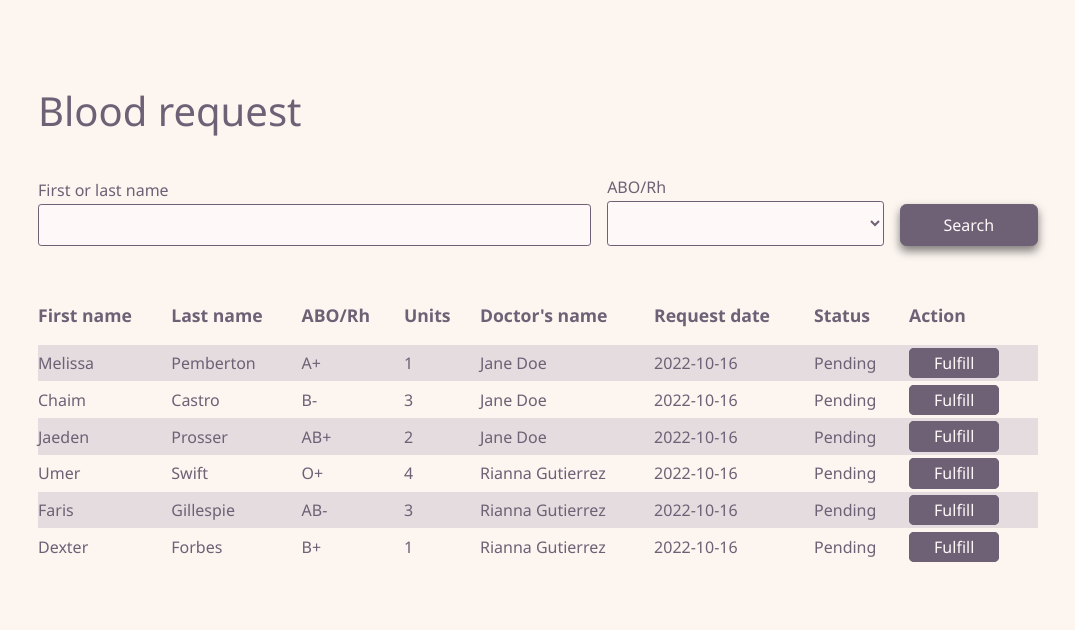
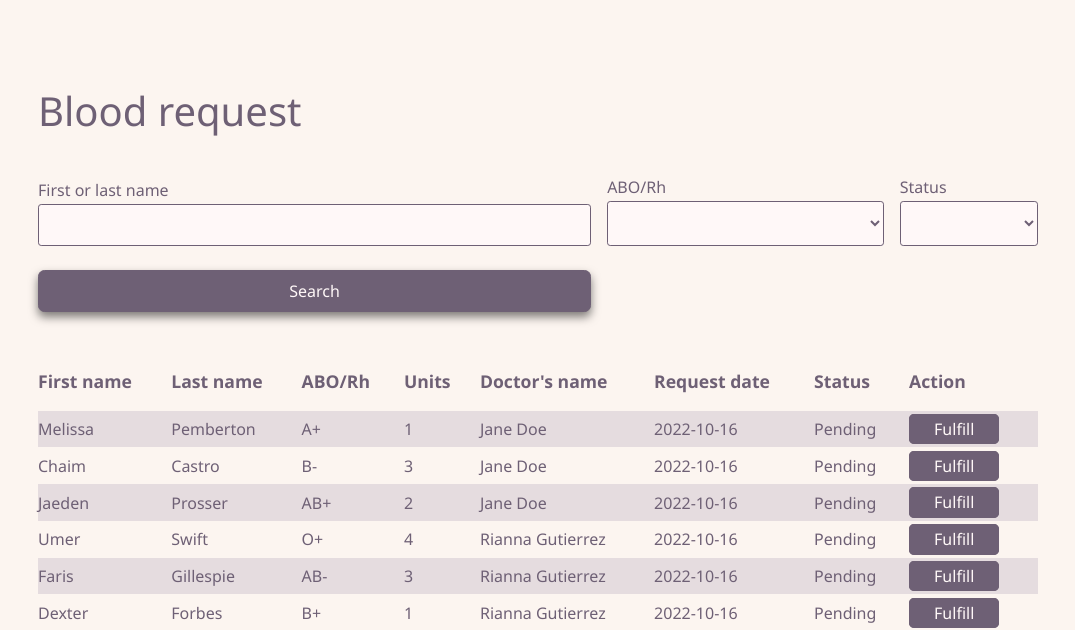
Before and after one commit to claucia/cs50x-final-project, a Flask app: page /blood-requests in a window 1280 px wide. Shown: the part 131-761 px from the top of the page, without its empty margins (102-1177 px from the left). Run offline with Flask 2, Linux system fonts and the light colour scheme; a user stored in the database is signed in; data comes from the database, SQL or seed files in the repository; parts of the project's set-up code (start-up, migrations or seed data) failed here and were passed over; some libraries are stand-ins or nearby versions.

Commit message:
Add support for status filtering

```diff
--- a/app/forms.py
+++ b/app/forms.py
@@ -2,11 +2,13 @@ from unicodedata import numeric
 from numpy import number
 from sqlalchemy import DateTime
 from wtforms import Form, StringField, PasswordField, SelectField, SubmitField, validators, IntegerField
-from app.models import BloodType, Role
+from app.models import BloodRequestStatus, BloodType, Role
 
+# Array of choiced with 1) internal value and 2) value displayed to the user
 user_role_choices = [(Role.ADMIN, 'Administrator'),
                      (Role.PHYSICIAN, 'Physician')]
 
+# Array of choiced with 1) internal value and 2) value displayed to the user
 blood_type_choices = [(BloodType.A_POSITIVE, BloodType.A_POSITIVE),
                       (BloodType.A_NEGATIVE, BloodType.A_NEGATIVE),
                       (BloodType.B_POSITIVE, BloodType.B_POSITIVE),
@@ -16,6 +18,10 @@ blood_type_choices = [(BloodType.A_POSITIVE, BloodType.A_POSITIVE),
                       (BloodType.O_POSITIVE, BloodType.O_POSITIVE),
                       (BloodType.O_NEGATIVE, BloodType.O_NEGATIVE)]
 
+# Array of choiced with 1) internal value and 2) value displayed to the user
+status_choices = [(BloodRequestStatus.PENDING, BloodRequestStatus.PENDING),
+                  (BloodRequestStatus.APPROVED, BloodRequestStatus.APPROVED),
+                  (BloodRequestStatus.REJECTED, BloodRequestStatus.REJECTED)]
 
 def choices_with_empty_option(choices):
     new_choices = choices[:]
@@ -154,6 +160,8 @@ class SearchBloodRequestForm(Form):
     name = StringField('First or last name')
     abo_rh = SelectField(
         'ABO/Rh', choices=choices_with_empty_option(blood_type_choices))
+    status = SelectField(
+        'Status', choices=choices_with_empty_option(status_choices))
 
 
 class FulfillBloodRequestForm(Form):
--- a/app/routes/blood_request.py
+++ b/app/routes/blood_request.py
@@ -24,17 +24,22 @@ def list_blood_requests():
 
     name_criteria = form.name.data
     abo_rh_criteria = form.abo_rh.data
+    status_criteria = form.status.data
 
-    if(name_criteria):
+    if (name_criteria):
         name_filter = or_(
             BloodRequest.patient_first_name.ilike(f'%{name_criteria}%'),
             BloodRequest.patient_last_name.ilike(f'%{name_criteria}%')
         )
         filters.append(name_filter)
 
-    if(abo_rh_criteria):
+    if (abo_rh_criteria):
         abo_rh_filter = (BloodRequest.abo_rh == abo_rh_criteria)
         filters.append(abo_rh_filter)
+
+    if (status_criteria):
+        status_filter = (BloodRequest.status == status_criteria)
+        filters.append(status_filter)
 
     requests = BloodRequest.query.filter(and_(*filters)).all()
     return render_template('blood_request/list_blood_request.html',
--- a/app/templates/blood_request/list_blood_request.html
+++ b/app/templates/blood_request/list_blood_request.html
@@ -13,6 +13,7 @@
     <div class="form-search">
         {{ render_field(form.name) }}
         {{ render_field(form.abo_rh) }}
+        {{ render_field(form.status) }}
         {{ render_button('Search') }}
     </div>
 </form>
```
